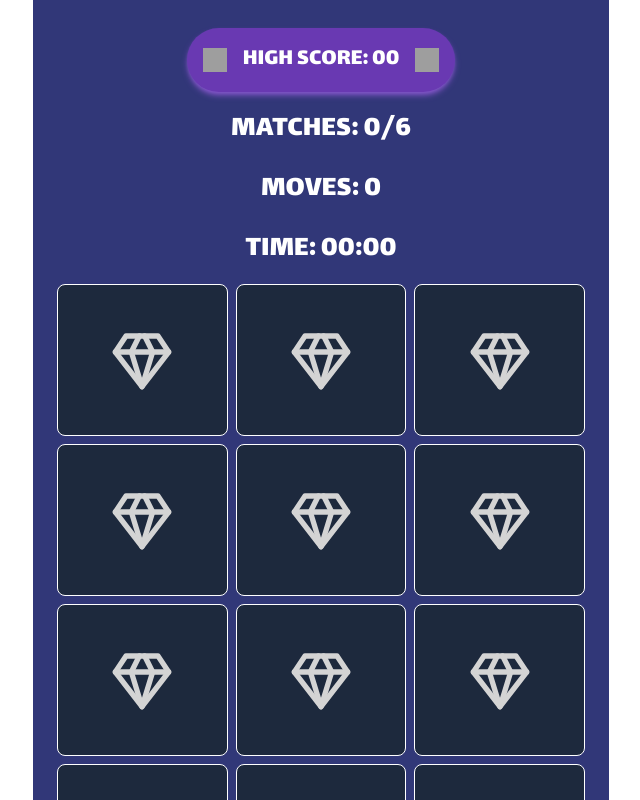
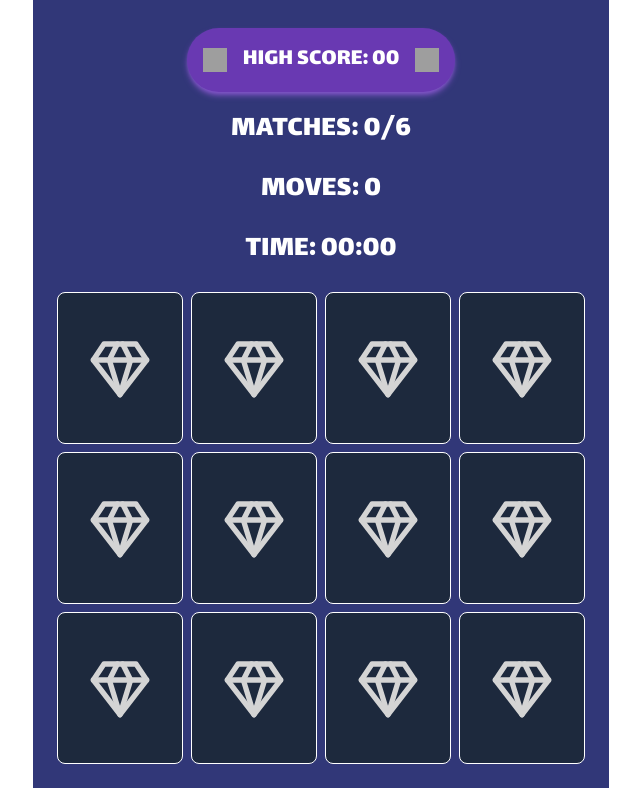
Before and after one commit to Narek-Alexanyan/NKA-memory-game, a React (Vite) app: page /game in a window 1280 px wide. Shown: the whole page, without its empty margins (319-959 px from the left). Built offline with nearby package versions, Linux system fonts and the light colour scheme; grey boxes are pictures that could not be loaded; some icons are missing.

Commit message:
Updated structure of game, split up all logic

```diff
--- a/src/components/buttons/Button.tsx
+++ b/src/components/buttons/Button.tsx
@@ -1,6 +1,6 @@
 interface ButtonProps extends React.ButtonHTMLAttributes<HTMLButtonElement> {
-  children: string | string[];
-  className: string;
+  children?: string | string[];
+  className?: string;
 }
 
 export const Button = ({ children, onClick, className }: ButtonProps) => {
--- /dev/null
+++ b/src/components/games/GameBoard.tsx
@@ -0,0 +1,38 @@
+import { FlipCardType } from "../../types/games/indexType";
+import { FlipCard } from "../ui/FlipCard";
+
+type GameBoardProps = {
+  cards: FlipCardType[];
+  firstCard: FlipCardType | null;
+  secondCard: FlipCardType | null;
+  cardDisabled: boolean;
+  gameComplete: boolean;
+  onCardClick: (card: FlipCardType) => void;
+};
+
+export const GameBoard = ({
+  cards,
+  firstCard,
+  secondCard,
+  cardDisabled,
+  gameComplete,
+  onCardClick,
+}: GameBoardProps) => {
+  return (
+    <div className="grid grid-cols-2 sm:grid-cols-3 md:grid-cols-4 gap-2 mt-4 mx-auto max-w-2xl">
+      {cards.map((item, index) => (
+        <FlipCard
+          key={index}
+          data={item}
+          disabled={cardDisabled || gameComplete}
+          flipped={
+            firstCard?.id === item.id ||
+            secondCard?.id === item.id ||
+            item.matched
+          }
+          handleChoice={onCardClick}
+        />
+      ))}
+    </div>
+  );
+};
--- /dev/null
+++ b/src/components/games/GameHeader.tsx
@@ -0,0 +1,53 @@
+import { Button } from "../buttons/Button";
+
+type GameHeaderProps = {
+  highScore: number;
+  matchedPairs: number;
+  totalPairs: number;
+  turns: number;
+  timer: number;
+  gameComplete: boolean;
+  onRestart: () => void;
+};
+
+export const GameHeader = ({
+  highScore,
+  matchedPairs,
+  totalPairs,
+  turns,
+  timer,
+  gameComplete,
+  onRestart,
+}: GameHeaderProps) => {
+  const formatTime = (seconds: number) => {
+    const mins = Math.floor(seconds / 60)
+      .toString()
+      .padStart(2, "0");
+    const secs = (seconds % 60).toString().padStart(2, "0");
+    return `${mins}:${secs}`;
+  };
+
+  return (
+    <div className="flex items-center flex-col justify-center gap-6 mb-6">
+      <Button className="w-fit">
+        high score: {highScore.toString().padStart(2, "0")}
+      </Button>
+
+      <div className="flex flex-col items-center gap-6 text-3xl uppercase">
+        <p>
+          Matches: {matchedPairs}/{totalPairs}
+        </p>
+        <p>Moves: {turns}</p>
+        <p>Time: {formatTime(timer)}</p>
+      </div>
+
+      {gameComplete && (
+        <div className="mt-4">
+          <Button onClick={onRestart} className="px-8 py-2">
+            Play Again
+          </Button>
+        </div>
+      )}
+    </div>
+  );
+};
--- /dev/null
+++ b/src/hooks/useMemoryGame.ts
@@ -0,0 +1,111 @@
+import { useEffect, useState } from "react";
+import { FlipCardType } from "../types/games/indexType";
+import { shuffleArray } from "../utils/shuffleArray";
+
+export const useMemoryGame = (initialCards: FlipCardType[]) => {
+  const [shuffledCards, setShuffledCards] = useState<FlipCardType[]>([]);
+  const [turns, setTurns] = useState(0);
+  const [firstCard, setFirstCard] = useState<FlipCardType | null>(null);
+  const [secondCard, setSecondCard] = useState<FlipCardType | null>(null);
+  const [cardDisabled, setCardDisabled] = useState(false);
+  const [matchedPairs, setMatchedPairs] = useState(0);
+  const [isActive, setIsActive] = useState(false);
+  const [gameComplete, setGameComplete] = useState(false);
+  const [highScore, setHighScore] = useState(() => {
+    const saved = localStorage.getItem('memoryGameHighScore');
+    return saved ? parseInt(saved) : 0;
+  });
+
+  const handleCardClick = (data: FlipCardType) => {
+    if (!isActive && !gameComplete) {
+      setIsActive(true);
+    }
+
+    if (cardDisabled || data.matched) return;
+
+    if (firstCard && firstCard.id !== data.id) {
+      setSecondCard(data);
+    } else if (!firstCard) {
+      setFirstCard(data);
+    }
+  };
+
+  const resetTurn = () => {
+    setFirstCard(null);
+    setSecondCard(null);
+    setTurns(prevValue => prevValue + 1);
+    setCardDisabled(false);
+  };
+
+  useEffect(() => {
+    if (firstCard && secondCard) {
+      setCardDisabled(true);
+
+      if (firstCard.name === secondCard.name) {
+        setShuffledCards(prevState => {
+          return prevState.map(card => {
+            if (card.name === firstCard.name) {
+              return { ...card, matched: true };
+            } else {
+              return card;
+            }
+          });
+        });
+
+        setMatchedPairs(prev => prev + 1);
+        resetTurn();
+      } else {
+        setTimeout(() => {
+          resetTurn();
+        }, 1000);
+      }
+    }
+  }, [firstCard, secondCard]);
+
+  useEffect(() => {
+    const totalPairs = initialCards.length / 2;
+    if (matchedPairs === totalPairs && matchedPairs > 0) {
+      setIsActive(false);
+      setGameComplete(true);
+
+      if (highScore === 0 || turns < highScore) {
+        setHighScore(turns);
+        localStorage.setItem('memoryGameHighScore', turns.toString());
+      }
+    }
+  }, [matchedPairs, turns, highScore, initialCards.length]);
+
+  const initializeGame = () => {
+    const shuffledCards = shuffleArray([...initialCards]).map(card => ({
+      ...card,
+      matched: false
+    }));
+    setShuffledCards(shuffledCards);
+    setTurns(0);
+    setMatchedPairs(0);
+    setFirstCard(null);
+    setSecondCard(null);
+    setCardDisabled(false);
+    setIsActive(false);
+    setGameComplete(false);
+  };
+
+  useEffect(() => {
+    initializeGame();
+  }, []);
+
+  return {
+    shuffledCards,
+    turns,
+    firstCard,
+    secondCard,
+    cardDisabled,
+    matchedPairs,
+    isActive,
+    gameComplete,
+    highScore,
+    handleCardClick,
+    initializeGame,
+    totalPairs: initialCards.length / 2
+  };
+}
--- /dev/null
+++ b/src/hooks/useTimer.ts
@@ -0,0 +1,29 @@
+import { useEffect, useState } from "react";
+
+export const useTimer = (isActive: boolean, shouldReset: boolean) => {
+  const [timer, setTimer] = useState(0);
+
+  useEffect(() => {
+    let interval: number | null = null;
+
+    if (isActive) {
+      interval = setInterval(() => {
+        setTimer(prevTime => prevTime + 1);
+      }, 1000);
+    } else if (!isActive && interval) {
+      clearInterval(interval);
+    }
+
+    return () => {
+      if (interval) clearInterval(interval);
+    };
+  }, [isActive]);
+
+  useEffect(() => {
+    if (shouldReset) {
+      setTimer(0);
+    }
+  }, [shouldReset]);
+
+  return timer;
+};
--- a/src/layouts/MainLayout.tsx
+++ b/src/layouts/MainLayout.tsx
@@ -2,7 +2,7 @@ import { Outlet } from "react-router";
 
 const MainLayout = () => {
   return (
-    <main className="w-main h-screen mx-auto overflow-hidden bg-patrick-blue/95 text-white">
+    <main className="w-main h-full mx-auto overflow-hidden bg-patrick-blue/95 text-white">
       <Outlet />
     </main>
   );
--- a/src/pages/Game.tsx
+++ b/src/pages/Game.tsx
@@ -1,149 +1,55 @@
 import { IconButton } from "../components/buttons/IconButton.tsx";
 import { Link } from "react-router";
-import { Button } from "../components/buttons/Button.tsx";
-import { FlipCard } from "../components/ui/FlipCard.tsx";
 import { flipCards } from "../constants/gameData.ts";
-import { shuffleArray } from "../utils/shuffleArray.ts";
-import { FlipCardType } from "../types/games/indexType.ts";
-import { useEffect, useState } from "react";
+import { useMemoryGame } from "../hooks/useMemoryGame.ts";
+import { useTimer } from "../hooks/useTimer.ts";
+import { GameHeader } from "../components/games/GameHeader.tsx";
+import { GameBoard } from "../components/games/GameBoard.tsx";
 
-const cards = [...flipCards, ...flipCards]
+const cards = [...flipCards, ...flipCards];
 
 export const Game = () => {
-    const [shuffledCards, setShuffledCards] = useState<FlipCardType[]>([])
-    const [turns, setTurns] = useState(0)
-    const [firstCard, setFirstCard] = useState<FlipCardType | null>(null)
-    const [secondCard, setSecondCard] = useState<FlipCardType | null>(null)
-    const [cardDisabled, setCardDisabled] = useState(false)
+  const {
+    shuffledCards,
+    turns,
+    firstCard,
+    secondCard,
+    cardDisabled,
+    matchedPairs,
+    isActive,
+    gameComplete,
+    highScore,
+    handleCardClick,
+    initializeGame,
+    totalPairs,
+  } = useMemoryGame(cards);
 
-    const [matchedPairs, setMatchedPairs] = useState(0);
-    const [timer, setTimer] = useState(0);
-    const [isActive, setIsActive] = useState(false);
-    const [highScore, setHighScore] = useState(() => {
-        const saved = localStorage.getItem('memoryGameHighScore');
-        return saved ? parseInt(saved) : 0;
-    });
-    const [gameComplete, setGameComplete] = useState(false);
+  const timer = useTimer(isActive, gameComplete);
 
-    const formatTime = (seconds: number) => {
-        const mins = Math.floor(seconds / 60).toString().padStart(2, '0');
-        const secs = (seconds % 60).toString().padStart(2, '0');
-        return `${mins}:${secs}`;
-    };
+  return (
+    <section className="px-6 mx-auto py-6 relative">
+      <Link to="/main-menu">
+        <IconButton name="x" className="absolute left-6 top-10" size={28} />
+      </Link>
 
-    const handleCardClick = (data: FlipCardType) => {
-        if (!isActive && !gameComplete) {
-            setIsActive(true);
-        }
-        if (cardDisabled || data.matched) return;
+      <GameHeader
+        highScore={highScore}
+        matchedPairs={matchedPairs}
+        totalPairs={totalPairs}
+        turns={turns}
+        timer={timer}
+        gameComplete={gameComplete}
+        onRestart={initializeGame}
+      />
 
-        if (firstCard && firstCard.id !== data.id) {
-            setSecondCard(data)
-        } else if(!firstCard) {
-            setFirstCard(data)
-        }
-    }
-
-    const resetTurn = () => {
-        setFirstCard(null)
-        setSecondCard(null)
-        setTurns(prevValue => prevValue + 1)
-        setCardDisabled(false)
-    }
-
-    useEffect(() => {
-        if(firstCard && secondCard) {
-            setCardDisabled(true)
-
-            if(firstCard.name === secondCard.name) {
-                setShuffledCards(prevState => {
-                    return prevState.map(card => {
-                        if(card.name === firstCard.name) {
-                            return {...card, matched: true}
-                        } else {
-                            return card
-                        }
-                    })
-                })
-
-                setMatchedPairs(prev => prev + 1);
-                resetTurn()
-            } else  {
-                setTimeout(() => {
-                    resetTurn()
-                }, 1000)
-            }
-        }
-    }, [firstCard, secondCard])
-
-    useEffect(() => {
-        let interval: number | null = null
-
-        if (isActive && !gameComplete) {
-            interval = setInterval(() => {
-                setTimer(prevTime => prevTime + 1);
-            }, 1000);
-        } else if (!isActive && interval) {
-            clearInterval(interval);
-        }
-
-        return () => {
-            if (interval) clearInterval(interval);
-        };
-    }, [isActive, gameComplete]);
-
-    useEffect(() => {
-        if(matchedPairs === flipCards.length && matchedPairs > 0) {
-            setIsActive(false);
-            setGameComplete(true);
-
-            if (highScore === 0 || turns < highScore) {
-                setHighScore(turns);
-                localStorage.setItem('memoryGameHighScore', turns.toString());
-            }
-        }
-    }, [matchedPairs, turns, highScore]);
-
-    const initializeGame = () => {
-        const shuffledCards = shuffleArray(cards)
-        setShuffledCards(shuffledCards);
-        setTurns(0);
-        setMatchedPairs(0);
-        setTimer(0);
-        setFirstCard(null);
-        setSecondCard(null);
-        setCardDisabled(false);
-        setIsActive(false);
-        setGameComplete(false);
-    }
-
-    useEffect(() => {
-        initializeGame()
-    }, [])
-
-    return (<section className="px-6 mx-auto py-6 relative">
-            <Link to="/main-menu">
-                <IconButton name="x" className="absolute left-6 top-10" size={28}/>
-            </Link>
-            <div className="flex items-center flex-col justify-center gap-6">
-                <Button className="w-fit">high score: { highScore.toString().padStart(2, '0') }</Button>
-                <div className="flex flex-col items-center gap-6 text-3xl uppercase">
-                    <p>Matches: { matchedPairs}/{flipCards.length }</p>
-                    <p>Moves: { turns }</p>
-                    <p>Time: { formatTime(timer) }</p>
-                </div>
-
-                {gameComplete && (
-                    <div className="mt-4">
-                        <Button onClick={initializeGame} className="px-8 py-2">
-                            Play Again
-                        </Button>
-                    </div>
-                )}
-            </div>
-            <div className="grid grid-cols-3 grid-rows-4 gap-2 mt-4 h-full">
-                {shuffledCards.map(item => (
-                    <FlipCard key={item.id} data={item} disabled={cardDisabled || gameComplete} flipped={firstCard?.id === item.id || secondCard?.id === item.id || item.matched} handleChoice={handleCardClick}/>))}
-            </div>
-        </section>)
-}
+      <GameBoard
+        cards={shuffledCards}
+        firstCard={firstCard}
+        secondCard={secondCard}
+        cardDisabled={cardDisabled}
+        gameComplete={gameComplete}
+        onCardClick={handleCardClick}
+      />
+    </section>
+  );
+};
```
Also changed, not shown: src/pages/MainMenu.tsx (+6 -7 lines).
